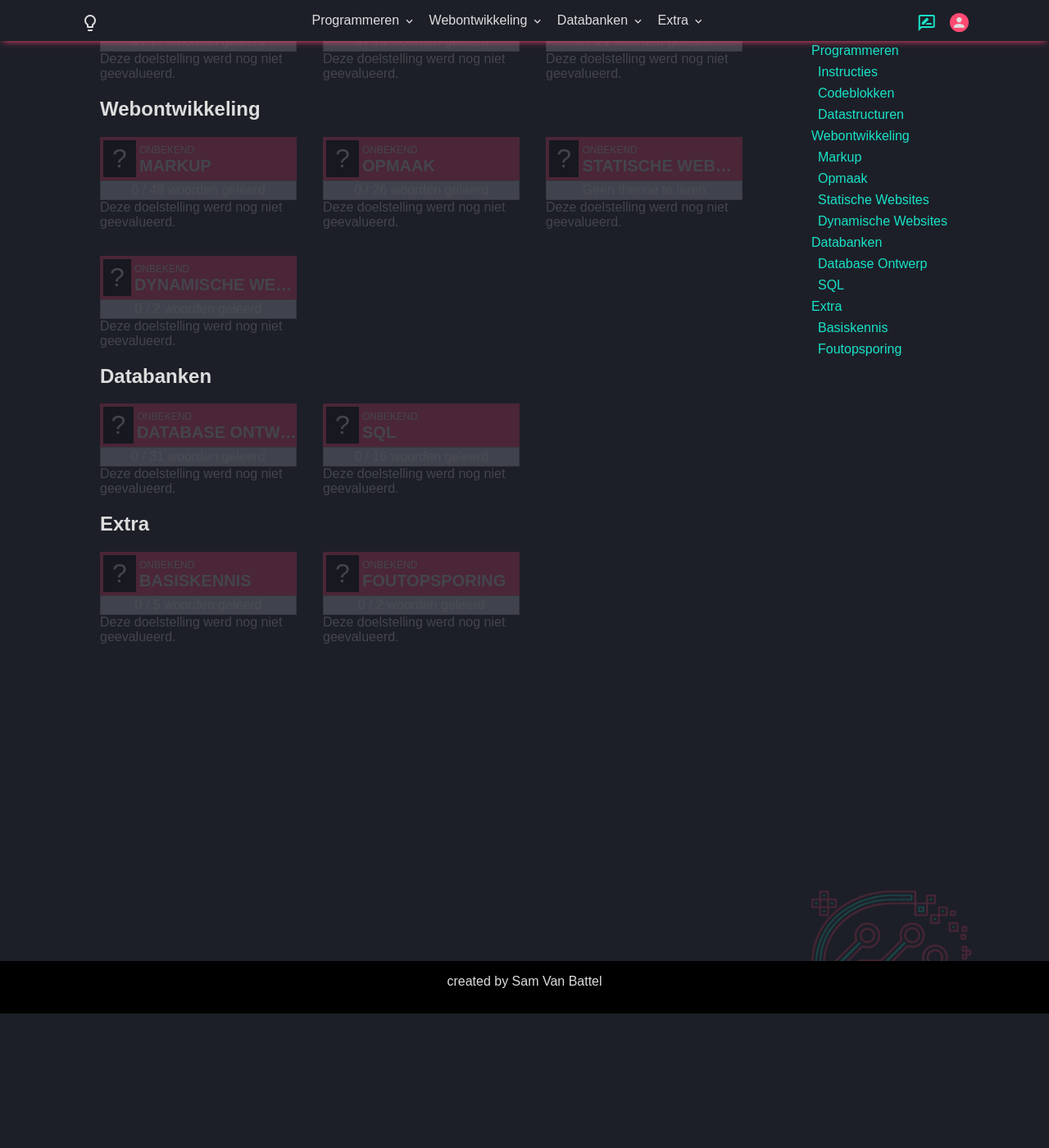
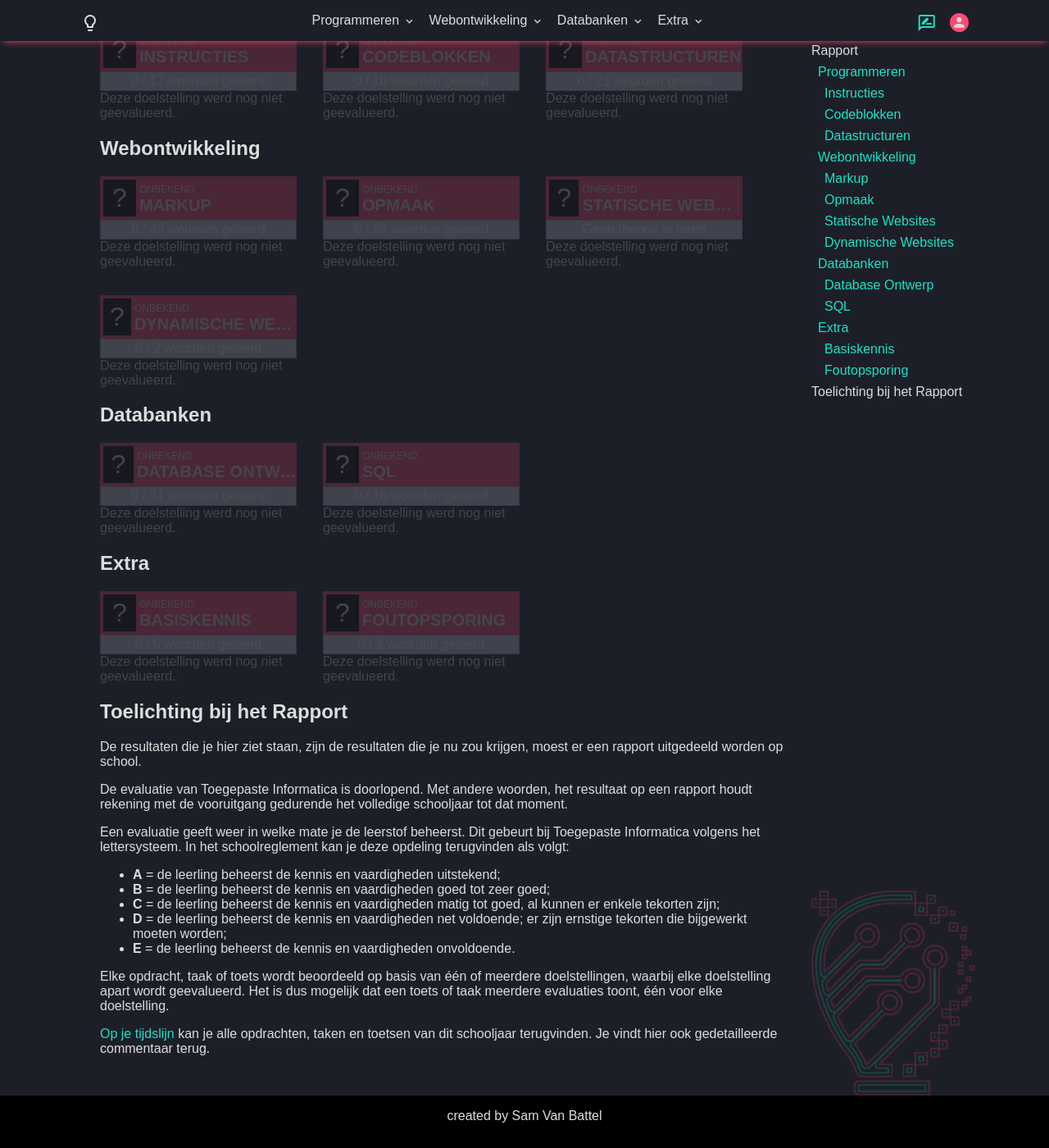
Before and after one commit to T-INFORMATICA/t-informatica.github.io, a Jekyll site: the page built from lms-reportcard.html, in a window 1280 px wide and 1400 px high, scrolled down 164 px. Shown: the whole window at 82% size. Built offline with Jekyll 4.4.1, drawn with Linux system fonts in a browser that asks for light colours; comment, search, counter and statistics services are not loaded.

Commit message:
Update lms-reportcard.html

```diff
--- a/lms-reportcard.html
+++ b/lms-reportcard.html
@@ -1,6 +1,8 @@
 ---
 layout: lms
 ---
+
+<h1>Rapport</h1>
 
 {%- for coursedata in site.data.courses %}
 <h2 id="course-{{courseid}}">{{coursedata.name}}</h2>
@@ -23,6 +25,37 @@ layout: lms
 </div>
 {% endfor %}
 
+<h1>Toelichting bij het Rapport</h1>
+<p>
+    De resultaten die je hier ziet staan, zijn de resultaten die je nu zou krijgen, moest er een rapport uitgedeeld
+    worden op school.
+</p>
+<p>
+    De evaluatie van Toegepaste Informatica is doorlopend. Met andere woorden, het resultaat op een rapport houdt
+    rekening met de vooruitgang gedurende het volledige schooljaar tot dat moment.
+</p>
+<p>
+    Een evaluatie geeft weer in welke mate je de leerstof beheerst. Dit gebeurt bij Toegepaste Informatica
+    volgens het lettersysteem. In het schoolreglement kan je deze opdeling terugvinden als volgt:
+</p>
+<ul>
+    <li><strong>A</strong> = de leerling beheerst de kennis en vaardigheden uitstekend;</li>
+    <li><strong>B</strong> = de leerling beheerst de kennis en vaardigheden goed tot zeer goed;</li>
+    <li><strong>C</strong> = de leerling beheerst de kennis en vaardigheden matig tot goed, al kunnen er enkele tekorten
+        zijn;</li>
+    <li><strong>D</strong> = de leerling beheerst de kennis en vaardigheden net voldoende; er zijn ernstige tekorten die
+        bijgewerkt moeten worden;</li>
+    <li><strong>E</strong> = de leerling beheerst de kennis en vaardigheden onvoldoende.</li>
+</ul>
+<p>
+    Elke opdracht, taak of toets wordt beoordeeld op basis van één of meerdere doelstellingen, waarbij elke doelstelling apart wordt
+    geevalueerd. Het is dus mogelijk dat een toets of taak meerdere evaluaties toont, één voor elke doelstelling.
+</p>
+<p>
+    <a href="lms-evaluations.html">Op je tijdslijn</a> kan je alle opdrachten, taken en toetsen van dit schooljaar terugvinden.
+    Je vindt hier ook gedetailleerde commentaar terug.
+</p>
+
 
 <script>
 
```
Lines whose indentation alone changed are shown as unchanged.
